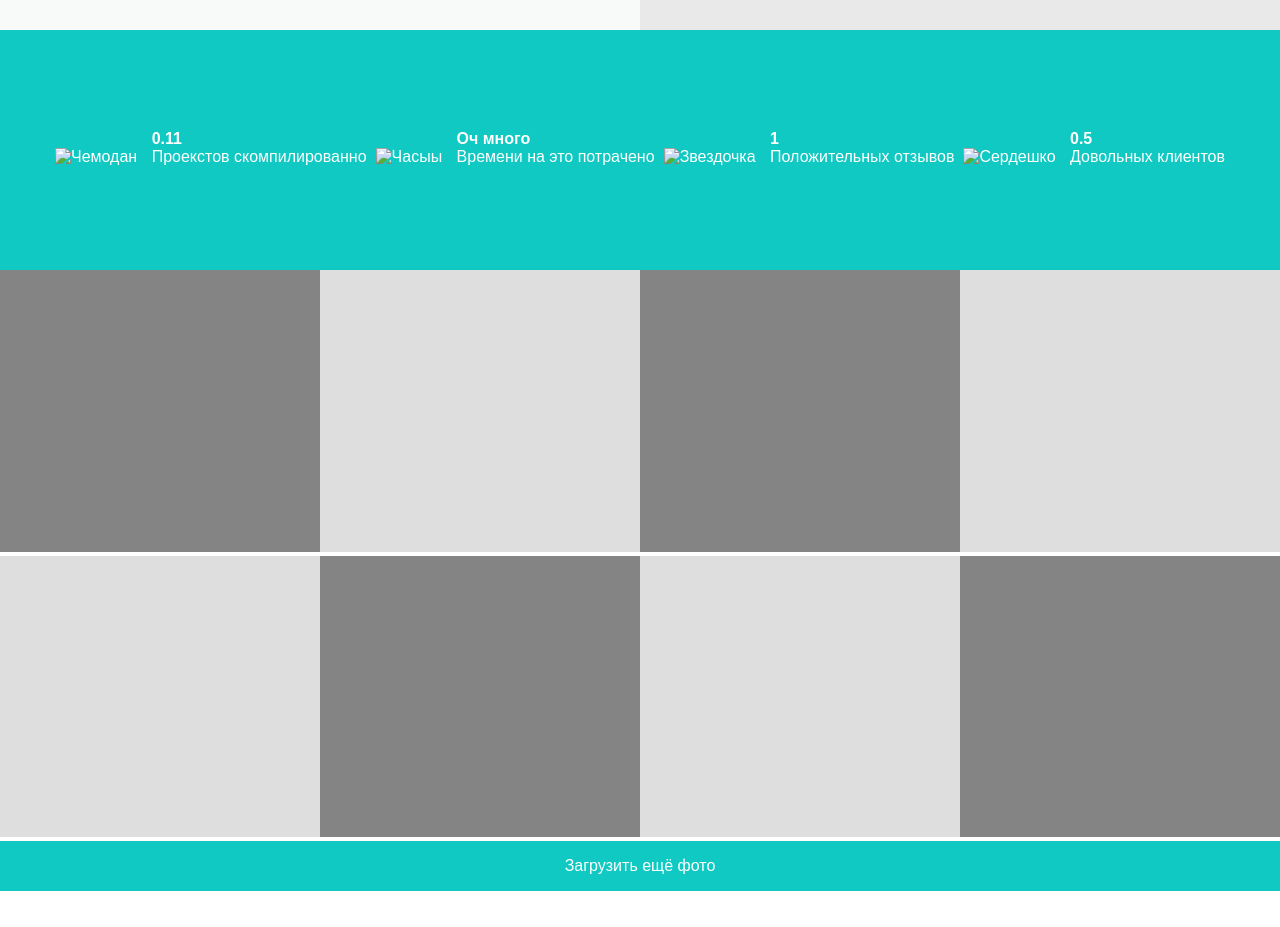
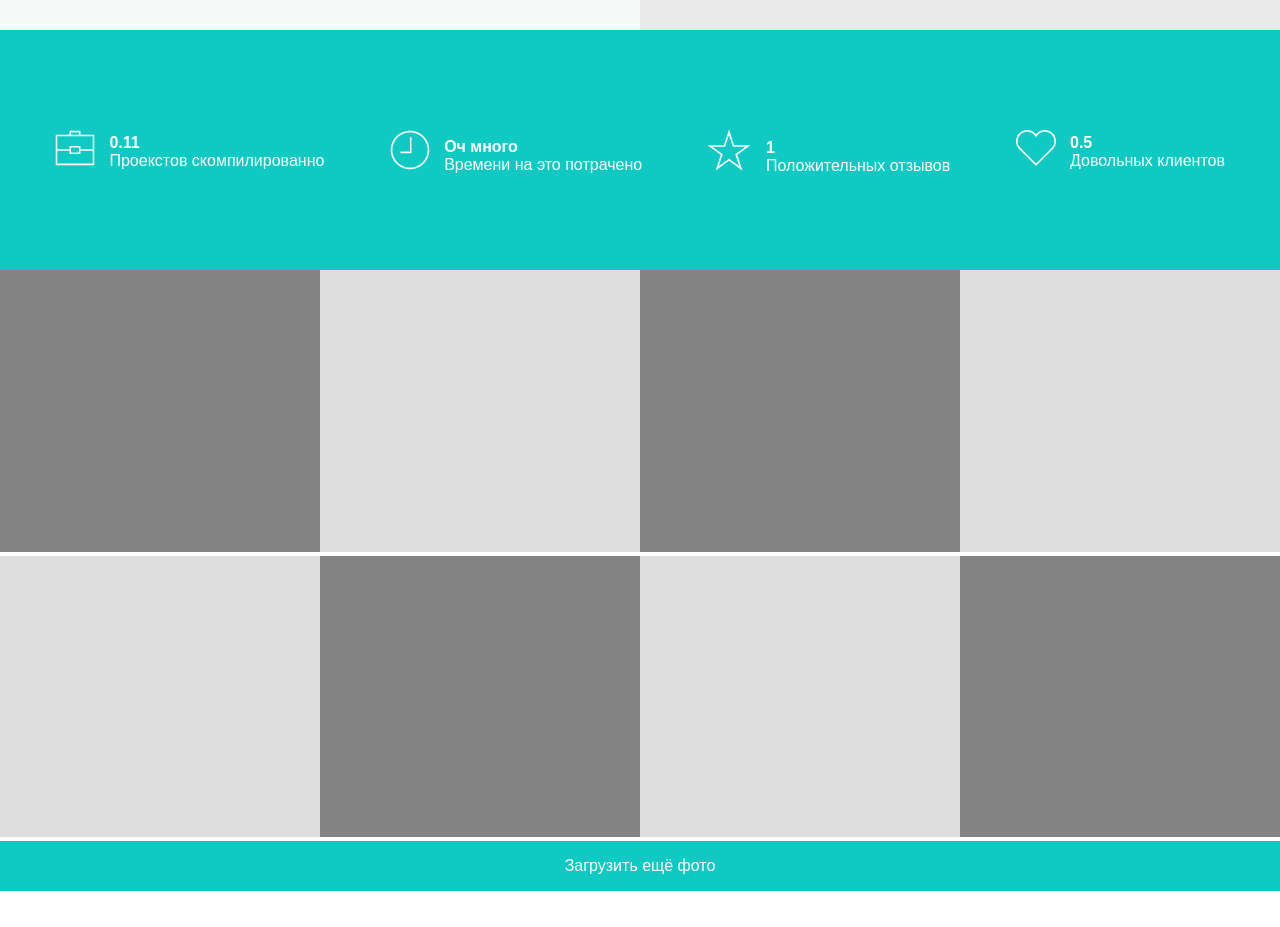
Before and after one commit to CMETAHKAforURmom/SpringSite, a plain HTML site: page index.html in a window 1280 px wide. Shown: the part 1600-2527 px from the top of the page. Drawn offline with nearby package versions, Linux system fonts and the light colour scheme; the site is published under a folder, as on GitHub Pages, so addresses that start at the root find nothing.

Commit message:
JS start

```diff
--- a/index.html
+++ b/index.html
@@ -86,7 +86,7 @@
                 <div class="texts">
                         <div class="text_img">
 
-                        <img src="/img/pe-7s-portfolio.png" alt="Чемодан" class="pic">
+                        <img src="./img/pe-7s-portfolio.png" alt="Чемодан" class="pic">
 
                         <div class="text">
                             <div class="num">0.11</div>
@@ -96,7 +96,7 @@
 
 
                     <div class="text_img">
-                        <img src="/img/pe-7s-clock.png" alt="Часыы" class="pic">
+                        <img src="./img/pe-7s-clock.png" alt="Часыы" class="pic">
                         <div class="text">
                             <div class="num">Оч много</div>
                             <div class="deskription-text">Времени на это потрачено</div>
@@ -104,7 +104,7 @@
                     </div>
 
                         <div class="text_img">
-                        <img src="/img/pe-7s-star.png" alt="Звездочка" class="pic">
+                        <img src="./img/pe-7s-star.png" alt="Звездочка" class="pic">
                         <div class="text">
                             <div class="num">1</div>
                             <div class="deskription-text">Положительных отзывов</div>
@@ -112,7 +112,7 @@
                     </div>
 
                         <div class="text_img">
-                            <img src="/img/pe-7s-like.png" alt="Сердешко" class="pic">
+                            <img src="./img/pe-7s-like.png" alt="Сердешко" class="pic">
                             <div class="text">
                                 <div class="num">0.5</div>
                                 <div class="deskription-text">Довольных клиентов</div>
```
